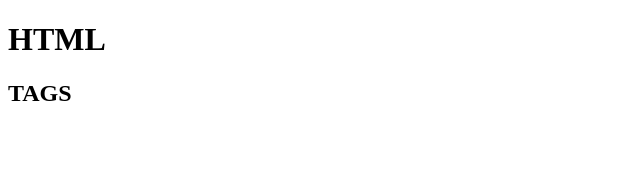
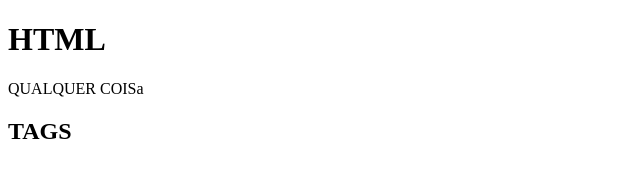
Before and after one commit to LucasSequinel/primeiro_site, a plain HTML site: page index.html in a window 1280 px wide. Shown: the whole page, without its empty margins (0-640 px from the left). Drawn offline with Linux system fonts and the light colour scheme.

Commit message:
Atualização index secundaria

```diff
--- a/index.html
+++ b/index.html
@@ -8,7 +8,7 @@
 </head>
 <body>
     <h1>HTML</h1>
-
+        QUALQUER COISa
     <h2>TAGS</h2>
 </body>
 </html>
```
